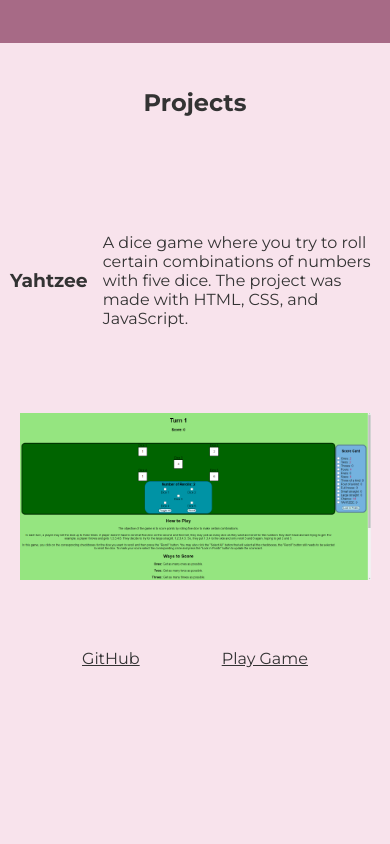
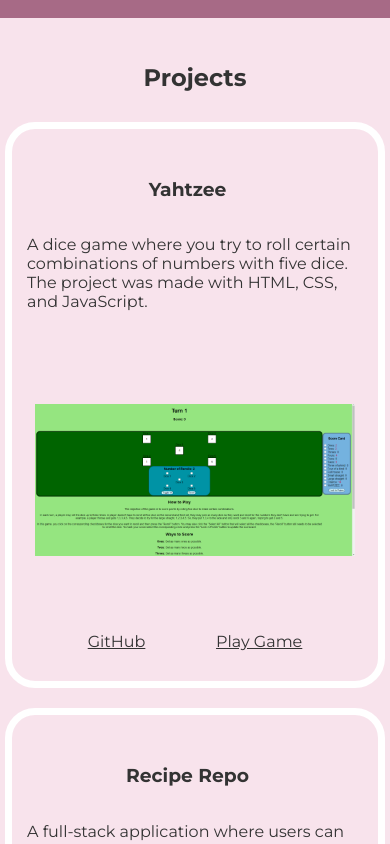
Before and after one commit to kfacison/personal-portfolio, a Next.js app: page / in a window 390 px wide. Shown: the part 1200-2044 px from the top of the page. Built offline with nearby package versions, Linux system fonts and the light colour scheme.

Commit message:
added border around project previews

```diff
--- a/styles/globals.css
+++ b/styles/globals.css
@@ -126,6 +126,7 @@
   background-color: var(--bg-color2);
   align-items: center;
   justify-content: space-evenly;
+  margin-top: 25px;
 }
 
 #projects{
@@ -140,6 +141,9 @@
 
 #projects>#preview{
   align-self: center;
+  border: 7px solid var(--ft-color1);
+  border-radius: 30px;
+  margin: 10px 5px;
 }
 
 #preview >#dec{
@@ -168,7 +172,7 @@
   grid-template-areas:
   "dec img"
   "dec link";
-  padding: 70px 0;
+  padding: 20px 5px;
 }
 
 #contacts{
@@ -214,6 +218,7 @@
   #projects>#preview{
     display: flex;
     flex-direction: column;
+    /* padding: 25px 0; */
   }
   #projects>#preview>#dec{
     display: flex;
@@ -239,6 +244,9 @@
     align-self: center;
     object-fit: scale-down;
   }
+  #dec{
+    flex-direction: column;
+  }
   #dec>h3{
     padding-right: 15px;
   }
```
